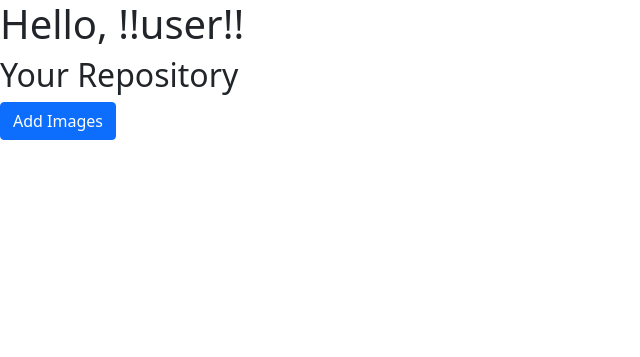
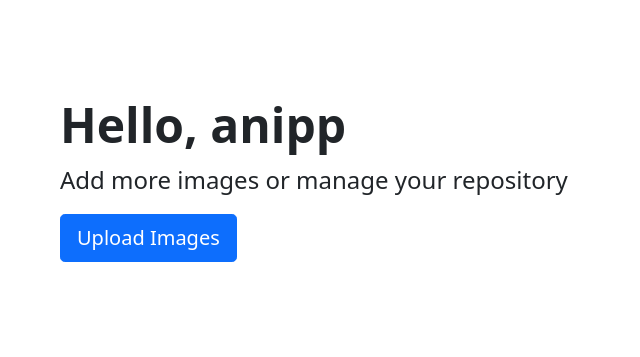
Before and after one commit to ani-poroorkara/Shopify-Data-Engineer-Intern-Challenge-Fall-2022, a Flask app: page /profile in a window 1280 px wide. Shown: the top 357 px of the page, without its empty margins (0-640 px from the left). Run offline with Flask 2, Linux system fonts and the light colour scheme; a user stored in the database is signed in; some libraries are stand-ins or nearby versions.

Commit message:
added cleaner profile upload image

```diff
--- a/templates/profile.html
+++ b/templates/profile.html
@@ -12,15 +12,15 @@
   </head>
 
   <body>
-    <h1>Hello, !!user!!</h1>
 
-    <section>
-        <h2>Your Repository</h2>
-    </section>
+    <div class="p-5 mb-4 rounded-3">
+      <div class="container-fluid py-5">
+        <h1 class="display-5 fw-bold">Hello, {{session["userid"]}}</h1>
+        <p class="col-md-8 fs-4">Add more images or manage your repository</p>
+        <button class="btn btn-primary btn-lg" type="button" data-bs-toggle="modal" data-bs-target="#staticBackdrop2">Upload Images</button>
+      </div>
+    </div>
 
-    <button type="button" class="btn btn-primary" data-bs-toggle="modal" data-bs-target="#staticBackdrop2">
-        Add Images
-    </button>
       <div class="modal fade" id="staticBackdrop2" data-bs-backdrop="static" data-bs-keyboard="false" tabindex="-1" aria-labelledby="staticBackdropLabel" aria-hidden="true">
         <div class="modal-dialog">
           <div class="modal-content">
@@ -30,9 +30,16 @@
             </div>
             <div class="modal-body">
               <form method="POST" action="/upload_img">
-                <h2 class="page-header text-primary text-center">Upload your image</h2>
+                {% with messages = get_flashed_messages(with_categories=true) %}
+                    {% if messages %}
+                        {% for category,message in messages %}
+                            <div class="alert alert-{{category}}">{{message}}</div>
+                        {% endfor %}
+                    {% endif %}
+                    {% endwith %}
+
                 <div class="form-group">
-                    <label>Name</label>
+                    <label>Name of image</label>
                     <input type="text" class="form-control" name="iname" required>
                 </div>
                 <div class="form-group">
```
